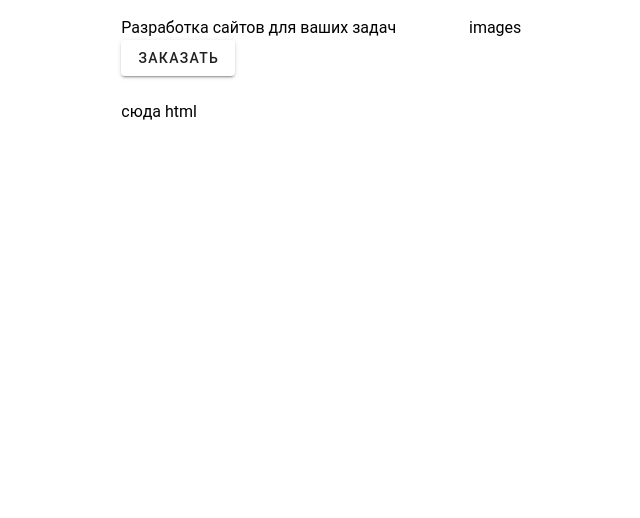
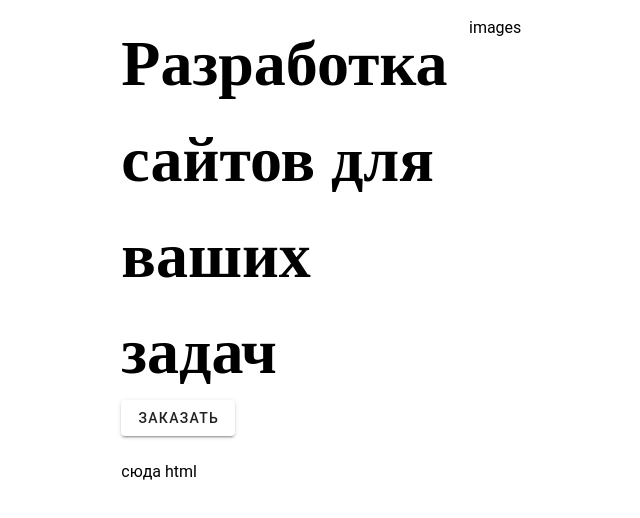
Before and after one commit to Jet-Green/firetechno-landing, a Nuxt app: page / in a window 1280 px wide. Shown: the top 518 px of the page, without its empty margins (183-823 px from the left). Built offline with nearby package versions, Linux system fonts and the light colour scheme.

Commit message:
add font and add heading with font

```diff
--- a/assets/styles/main.scss
+++ b/assets/styles/main.scss
@@ -2,3 +2,16 @@
   // background-color: #0a0a0a;
   // color: #faebeb;
 }
+
+// @font-face {
+//   font-family: 'Dela Gothic One';
+//   font-style: normal;
+//   font-display: swap;
+//   src: url('~assets/fonts/DelaGothicOne-Regular.ttf');
+// }
+
+.first-heading {
+  font-family: "Dela Gothic One", serif;
+  font-weight: 700;
+  font-size: clamp(2.5rem, 1.3068rem + 3.4091vw, 4rem);
+}
--- a/components/Landing/SiteDevelopmentForYourTasks.vue
+++ b/components/Landing/SiteDevelopmentForYourTasks.vue
@@ -2,7 +2,9 @@
 <template>
   <v-row>
     <v-col cols="6">
-      Разработка сайтов для ваших задач
+      <h1 class="first-heading">
+        Разработка сайтов для ваших задач
+      </h1>
 
       <v-btn>Заказать</v-btn>
     </v-col>
--- a/nuxt.config.ts
+++ b/nuxt.config.ts
@@ -14,7 +14,11 @@ export default defineNuxtConfig({
         config.plugins.push(vuetify({ autoImport: true }))
       })
     },
-    //...
+    ['@nuxtjs/google-fonts', {
+      families: {
+        'Dela Gothic One': [100, 200, 300, 400, 500, 600, 700, 800, 900]
+      }
+    }],
   ],
 
   vite: {
--- a/package.json
+++ b/package.json
@@ -11,6 +11,7 @@
   },
   "dependencies": {
     "@mdi/font": "^7.4.47",
+    "@nuxtjs/google-fonts": "^3.2.0",
     "nuxt": "^3.15.4",
     "vue": "latest",
     "vue-router": "latest"
```
Also changed, not shown: 1 other file (tests, documents, lock files or other folders).
